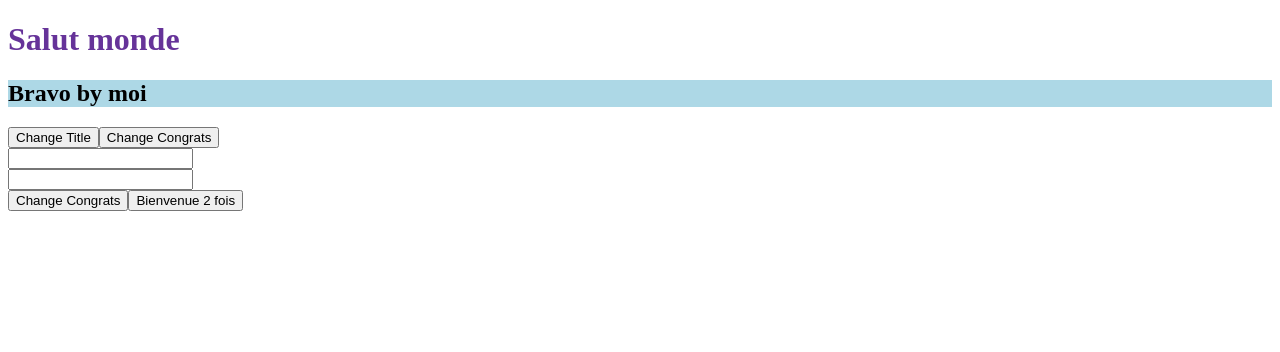
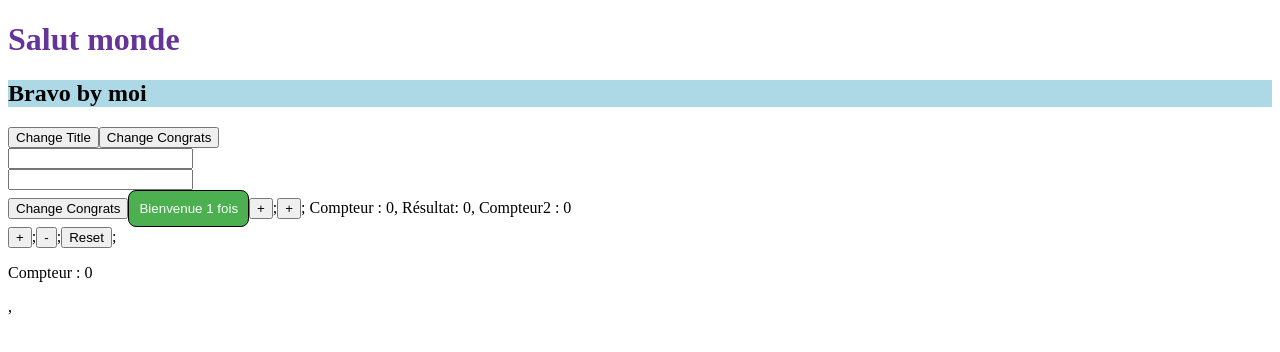
Before and after one commit to Felipebarcon/first-react-training-ex, a React (Create React App) app: page / in a window 1280 px wide. Shown: the top 352 px of the page. Built offline with nearby package versions, Linux system fonts and the light colour scheme.

Commit message:
creating reducer button and effect button

```diff
--- a/src/App/App.tsx
+++ b/src/App/App.tsx
@@ -2,6 +2,8 @@ import { useRef, useState } from 'react';
 import './App.css';
 import Bouton from '../Bouton/Bouton';
 import ICongrats from '../ICongrats';
+import BoutonEffect from '../BoutonEffect/BoutonEffect';
+import BoutonReducer from '../BoutonReducer/BoutonReducer';
 
 function App() {
   // let text = 'Hello World'; // immuable, c'est une constante bien que let
@@ -30,11 +32,9 @@ function App() {
   return (
     <>
       <h1 className={titlecolor}>{texte}</h1>
-
       <h2 id="subtitle1" style={{ backgroundColor: subtitleColor }}>
         {congrats.text} by {congrats.auteur}
       </h2>
-
       <button
         onClick={() => {
           setTexte('Hello World');
@@ -42,7 +42,6 @@ function App() {
       >
         Change Title
       </button>
-
       <button
         onClick={() => {
           setCongrats({ ...congrats, text: 'very good' });
@@ -51,17 +50,14 @@ function App() {
         Change Congrats
       </button>
       <br />
-
       <input
         onChange={(event) => {
           changeCongrats(event.target.value);
         }}
       />
       <br />
-
       <input type="text" ref={myInput} />
       <br />
-
       <button
         onClick={() => {
           changeCongrats(
@@ -71,9 +67,10 @@ function App() {
       >
         Change Congrats
       </button>
-
       {/* Custom Button */}
-      <Bouton texte="Bienvenue" fois={2} />
+      <Bouton onClique={() => alert(texte)} texte="Bienvenue" />
+      <BoutonEffect /> <br />
+      <BoutonReducer />
     </>
   );
 }
--- a/src/Bouton/Bouton.tsx
+++ b/src/Bouton/Bouton.tsx
@@ -1,14 +1,15 @@
-import './Bouton.css';
-
+import btnstyle from './btnstyle.module.css';
 interface BoutonProp {
   texte: string;
-  fois: number;
+  fois?: number;
+  onClique: () => void;
 }
 
 const Bouton = (props: BoutonProp) => {
+  const f = props.fois ?? 1;
   return (
-    <button>
-      {props.texte} {props.fois} fois
+    <button className={btnstyle.border} onClick={props.onClique}>
+      {props.texte} {f} fois
     </button>
   );
 };
--- /dev/null
+++ b/src/Bouton/btnstyle.module.css
@@ -0,0 +1,7 @@
+.border {
+  border: 1px solid black;
+  padding: 10px;
+  border-radius: 8px;
+  color: white;
+  background-color: #4caf50;
+}
--- /dev/null
+++ b/src/BoutonEffect/BoutonEffect.tsx
@@ -0,0 +1,23 @@
+import { useEffect, useState } from 'react';
+
+const BoutonEffect = () => {
+  const [compteur, setCompteur] = useState(0);
+  const [compteur2, setCompteur2] = useState(0);
+  const [resultat, setResultat] = useState(0);
+
+  useEffect(() => {
+    // useEffect permet de gérer les interactions avec le DOM
+    console.log('modif: ' + compteur + compteur2);
+    setResultat(compteur * 2);
+  }, [compteur, compteur2]);
+
+  return (
+    <>
+      <button onClick={() => setCompteur(compteur + 1)}>+</button>;
+      <button onClick={() => setCompteur2(compteur2 + 1)}>+</button>; Compteur :{' '}
+      {compteur}, Résultat: {resultat}, Compteur2 : {compteur2}
+    </>
+  );
+};
+
+export default BoutonEffect;
--- /dev/null
+++ b/src/BoutonReducer/BoutonReducer.tsx
@@ -0,0 +1,59 @@
+import { useReducer } from 'react';
+
+interface IState {
+  compteur: number;
+}
+
+interface IAction {
+  valeur?: number;
+  type: ActionType;
+}
+
+enum ActionType {
+  incremente,
+  decremente,
+  reset,
+}
+
+const BoutonReducer = () => {
+  const defaultCompteur = { compteur: 0 } as IState;
+
+  function choixAction(state: IState, action: IAction) {
+    switch (action.type) {
+      case ActionType.incremente:
+        return { compteur: state.compteur + (action.valeur ?? 0) };
+      case ActionType.decremente:
+        return { compteur: state.compteur - (action.valeur ?? 0) };
+      case ActionType.reset:
+        return defaultCompteur;
+      default:
+        throw new Error('Action inconnue');
+    }
+  }
+
+  // Hook reducer
+  const [state, dispatch] = useReducer(choixAction, defaultCompteur);
+
+  return (
+    <>
+      <button
+        onClick={() => dispatch({ type: ActionType.incremente, valeur: 2 })}
+      >
+        +
+      </button>
+      ;
+      <button
+        onClick={() => dispatch({ type: ActionType.decremente, valeur: 1 })}
+      >
+        -
+      </button>
+      ;
+      <button onClick={() => dispatch({ type: ActionType.reset })}>
+        Reset
+      </button>
+      ;<p>Compteur : {state.compteur}</p>,
+    </>
+  );
+};
+
+export default BoutonReducer;
```
Also changed, not shown: src/Bouton/Bouton.css (deleted).
